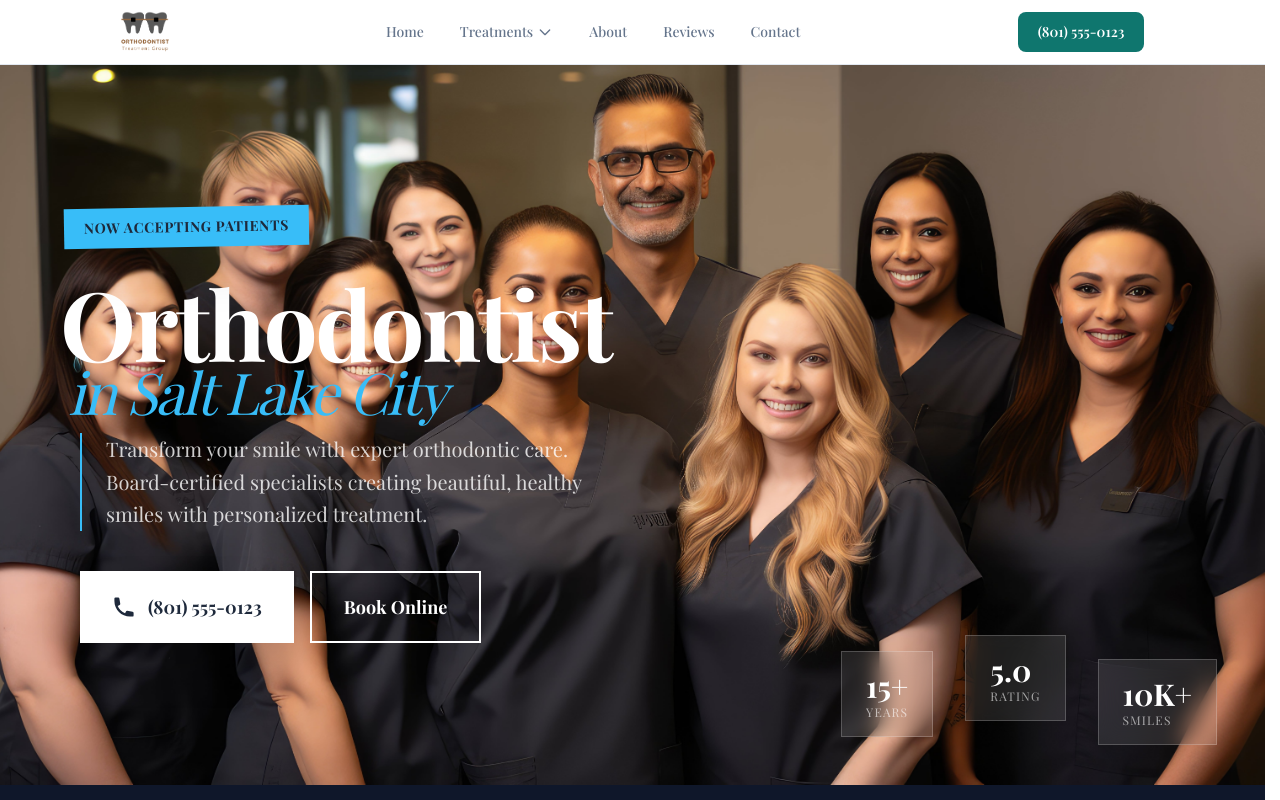
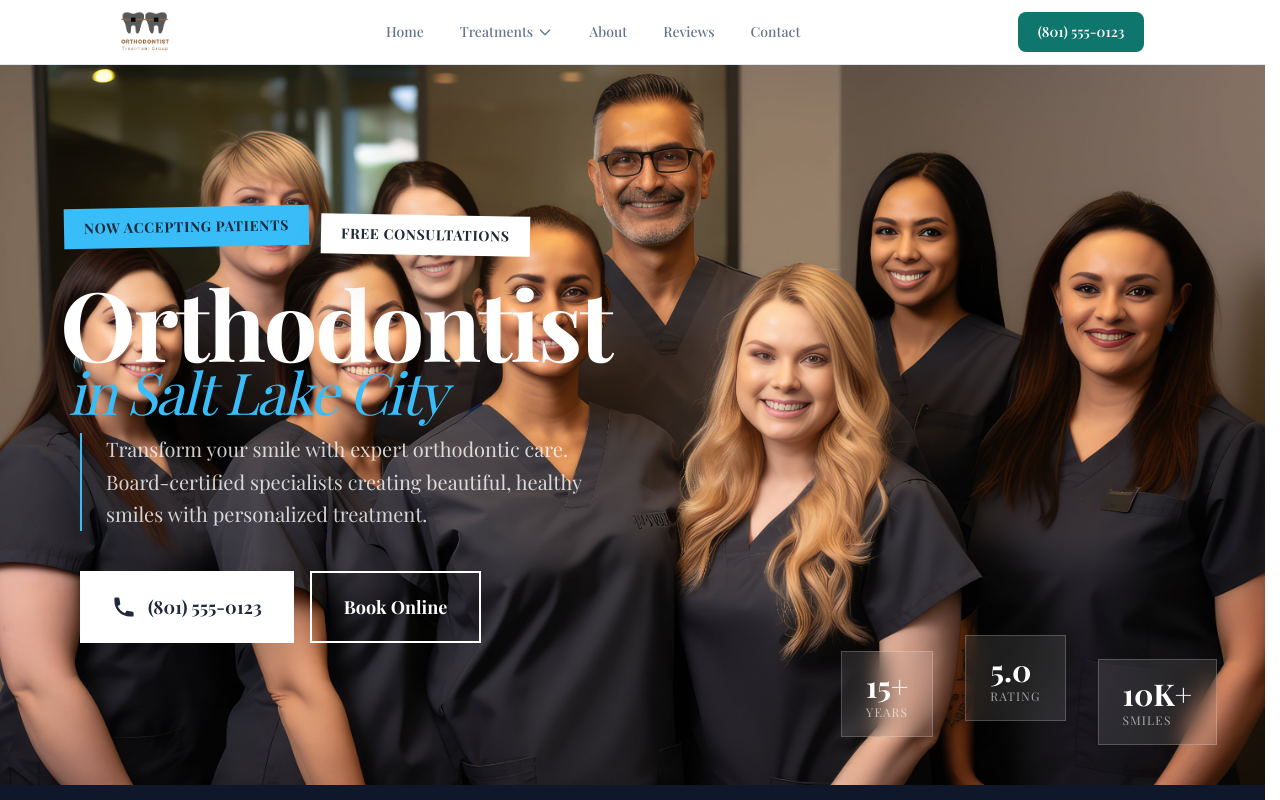
Before and after one commit to Sarahlunt6/templates.opkie, a Next.js app: page /t1-ortho in a window 1280 px wide. Shown: the top 800 px of the page. Built offline with nearby package versions, Linux system fonts and the light colour scheme; a web font is replaced by a local one.

Commit message:
Update page.tsx

```diff
--- a/app/(templates)/t1-ortho/page.tsx
+++ b/app/(templates)/t1-ortho/page.tsx
@@ -13,7 +13,7 @@ export const metadata: Metadata = {
 };
 
 export default function Template1OrthoPage() {
-  const { doctors, trustSignals } = clientMasterDataOrtho;
+  const { doctors } = clientMasterDataOrtho;
   const primaryDoctor = doctors[0];
 
   return (
@@ -44,11 +44,9 @@ export default function Template1OrthoPage() {
                 <span className="px-5 py-2.5 text-sm font-bold uppercase tracking-wider bg-brand-accent text-brand-mainText shadow-2xl transform -rotate-1">
                   Now Accepting Patients
                 </span>
-                {trustSignals.hasFreeCons && (
-                  <span className="px-5 py-2.5 text-sm font-bold uppercase tracking-wider bg-white text-brand-mainText shadow-2xl transform rotate-1 translate-y-2">
-                    Free Consultations
-                  </span>
-                )}
+                <span className="px-5 py-2.5 text-sm font-bold uppercase tracking-wider bg-white text-brand-mainText shadow-2xl transform rotate-1 translate-y-2">
+                  Free Consultations
+                </span>
               </div>
 
               {/* H1 - Massive Editorial Typography with Overlap */}
```
